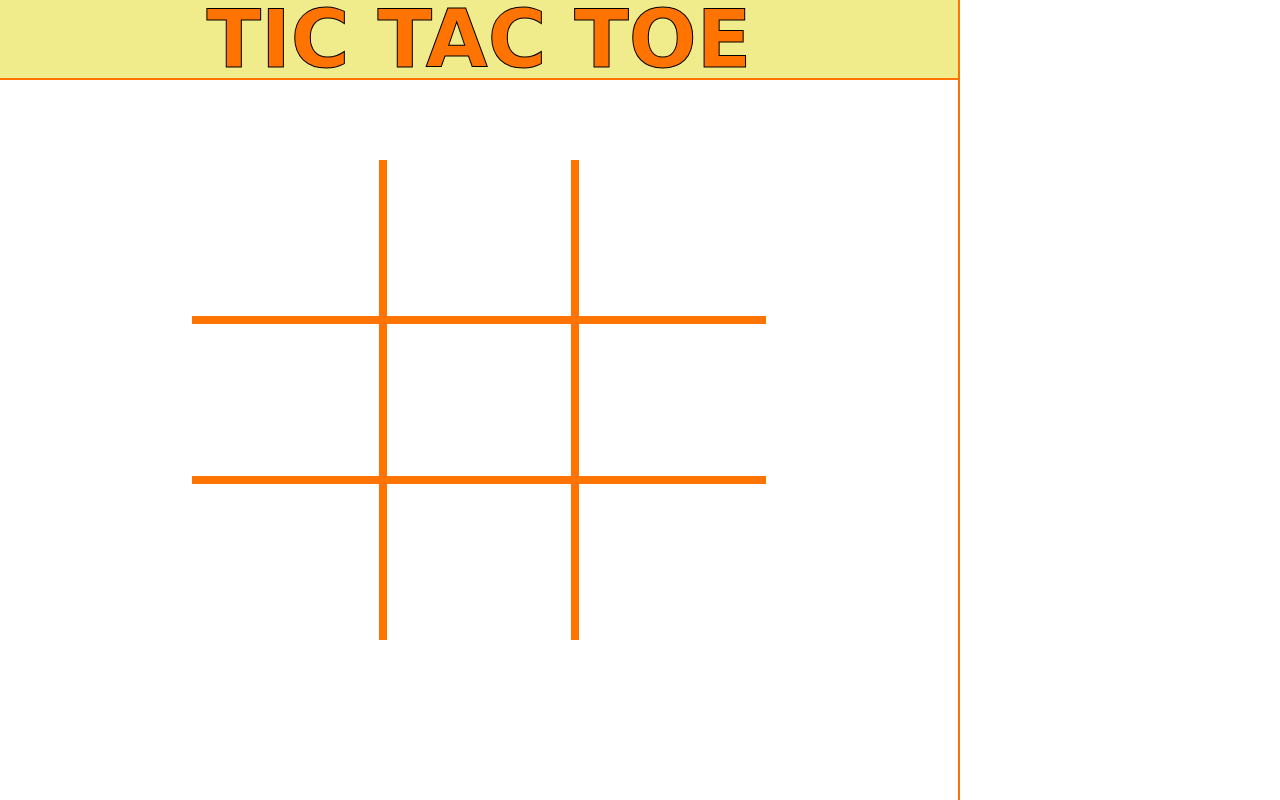
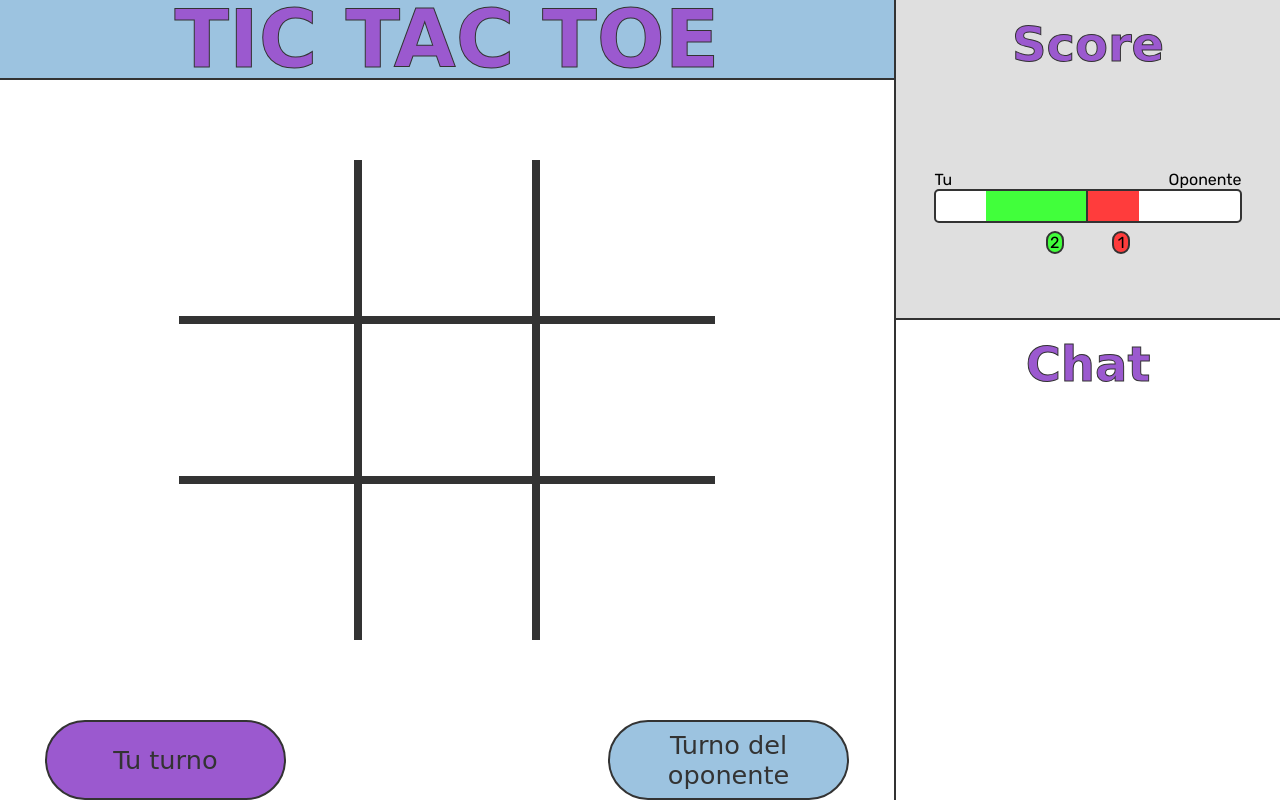
Before and after one commit to Juank45944/TicTacToe, a plain HTML site: page index.html in a window 1280 px wide. Drawn offline with Linux system fonts and the light colour scheme; a web font is replaced by a local one.

Commit message:
front CSS sin chat

```diff
--- a/css/estilos.css
+++ b/css/estilos.css
@@ -14,20 +14,26 @@ body{
   flex-flow: row nowrap;
 }
 .main-left{
-  width: 75%;
+  width: 70%;
   height: 50rem;
-  border-right: 2px solid #ff7300;
+  border-right: 2px solid #333333;
   display: flex;
   flex-flow: column nowrap;
   align-items: center;
   justify-content: space-between;
 }
+.main-right{
+  width: 30%;
+  height: 50rem;
+  display: flex;
+  flex-flow: column nowrap;
+}
 
 .titulo-container{
   height: 10%;
   width: 100%;
-  background-color: #f0ec8b;
-  border-bottom: 2px solid #ff7300;
+  background-color: #9cc3e0;
+  border-bottom: 2px solid #333333;
   display: flex;
   align-items: center;
   justify-content: center;
@@ -35,9 +41,9 @@ body{
 .titulo-container h1{
   font-family: 'Bungee Inline', cursive;
   font-size: 5rem;
-  color: #ff7300;
+  color: #9b59cf;
   -webkit-text-stroke-width: 1px;
-  -webkit-text-stroke-color: black;
+  -webkit-text-stroke-color: #333333;
 }
 
 .board-container{
@@ -50,10 +56,13 @@ body{
 .turnos-container{
   height: 10%;
   width: 90%;
+  display: flex;
+  flex-flow: row nowrap;
+  justify-content: space-between;
 }
 
 .cuadro{
-  border: 4px solid #ff7300;
+  border: 4px solid #333333;
   height: 33.33%;
   width: 33.33%;
 }
@@ -69,3 +78,116 @@ body{
 .cuadro:nth-of-type(7), .cuadro:nth-of-type(8), .cuadro:nth-of-type(9){
   border-bottom: 0;
 }
+
+.turno{
+  width: 30%;
+  height: 100%;
+  border: 2px solid #333333;
+  border-radius: 5rem;
+  background-color: #9cc3e0;
+  color: #333333;
+  display: flex;
+  align-items: center;
+  justify-content: center;
+  font-size: 1.6rem;
+  font-family: 'Bungee Inline', cursive;
+  text-align: center;
+}
+
+.turno.active{
+  background-color: #9b59cf;
+
+}
+
+.score-container{
+  height: 40%;
+  border-bottom: 2px solid #333333;
+  display: flex;
+  flex-flow: column nowrap;
+  justify-content: space-between;
+  align-items: center;
+  background-color: #dfdfdf;
+}
+
+.score-container h4, .chat-container h4{
+  font-family: 'Bungee Inline', cursive;
+  -webkit-text-stroke-width: 1px;
+  -webkit-text-stroke-color: #333333;
+  color: #9b59cf;
+  font-size: 3rem;
+  height: 20%;
+  text-align: center;
+  margin-top: 1rem;
+}
+
+.score-content{
+  width: 80%;
+  height: 30%;
+  display: flex;
+  flex-flow: column nowrap;
+  justify-content: space-between;
+  margin-bottom: 4rem;
+}
+
+.names-container{
+  width: 100%;
+  height: 45%;
+  display: flex;
+  justify-content: space-between;
+  align-items: flex-end;
+}
+.score-bar{
+  width: 100%;
+  border: 2px solid #333333;
+  height: 50%;
+  border-radius: 5px;
+  display: flex;
+  flex-flow: row nowrap;
+  background-color: #fff;
+}
+.half-bar{
+  width: 50%;
+}
+.half-bar:first-of-type{
+  border-right: 2px solid #333333;
+  display: flex;
+  justify-content: flex-end;
+}
+.p1, .p2{
+  height: 100%;
+}
+.p1{
+  width: 66.66%;
+  background-color: #41ff3b;
+}
+.p2{
+  width: 33.33%;
+  background-color: #ff3c3c;
+}
+.score-numbers{
+  width: 100%;
+  display: flex;
+  margin-top: 0.5rem;
+  justify-content: center;
+}
+.score-numbers span{
+  width: 6%;
+  display: flex;
+  border: 2px solid #333333;
+  border-radius: 10px;
+  justify-content: center;
+}
+.number-p1{
+  margin-right: 3rem;
+  background-color: #41ff3b;
+
+}
+.number-p2{
+  background-color: #ff3c3c;
+}
+.chat-container{
+  height: 60%;
+  width: 100%;
+  display: flex;
+  flex-flow: column nowrap;
+}
--- a/index.html
+++ b/index.html
@@ -24,12 +24,36 @@
         <div class="cuadro"></div>
       </div>
       <div class="turnos-container">
-
+        <div class="turno active">Tu turno</div>
+        <div class="turno">Turno del oponente</div>
       </div>
     </div>
 
     <div class="main-right">
-
+      <div class="score-container">
+        <h4>Score</h4>
+        <div class="score-content">
+          <div class="names-container">
+            <span class="player-names">Tu</span>
+            <span class="player-names">Oponente</span>
+          </div>
+          <div class="score-bar">
+            <div class="half-bar">
+              <div class="p1"></div>
+            </div>
+            <div class="half-bar">
+              <div class="p2"></div>
+            </div>
+          </div>
+          <div class="score-numbers">
+            <span class="number-p1">2</span>
+            <span class="number-p2">1</span>
+          </div>
+        </div>
+      </div>
+      <div class="chat-container">
+        <h4>Chat</h4>
+      </div>
     </div>
   </body>
 </html>
```
